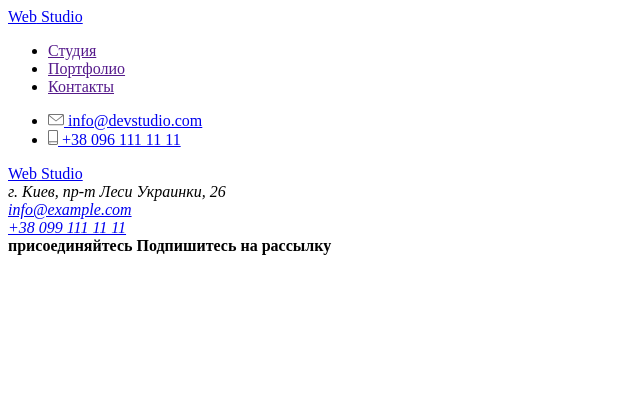
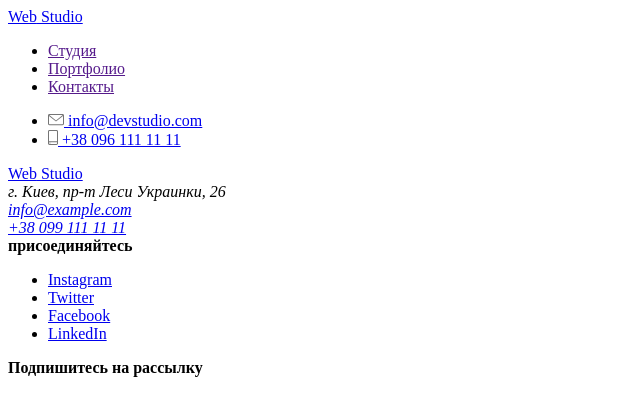
Before and after one commit to KotenkoNata/homework_01, a plain HTML site: page index.html in a window 1280 px wide. Shown: the whole page, without its empty margins (0-640 px from the left). Drawn offline with Linux system fonts and the light colour scheme.

Commit message:
Update footer

```diff
--- a/index.html
+++ b/index.html
@@ -52,9 +52,24 @@
       <b>
         присоединяйтесь
       </b>
+        <ul>
+        <li>
+          <a href="Instagram" aria-label="Ссылка на Instagram">Instagram</a>
+        </li>
+        <li>
+          <a href="Twitter" aria-label="Ссылка на Twitter">Twitter</a>
+        </li>
+        <li>
+          <a href="Facebook" aria-label="Ссылка на Facebook">Facebook</a>
+        </li>
+        <li>
+          <a href="LinkedIn" aria-label="Ссылка на LinkedIn">LinkedIn</a>
+        </li>
+        </ul>
       <b>
         Подпишитесь на рассылку
       </b>
+
   </footer>
 </body>
 </html>
```
